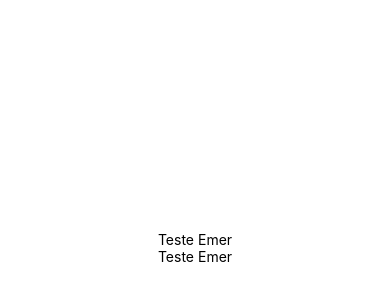
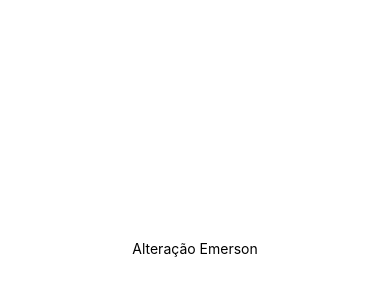
Before and after one commit to DumbG1rlInLif3/ConsultaCep, a React Native app: screen / in a window 390 px wide. Shown: the part 174-474 px from the top of the page. Built offline with nearby package versions, Linux system fonts and the light colour scheme.

Commit message:
teste emerson

```diff
--- a/App.js
+++ b/App.js
@@ -5,8 +5,7 @@ export default function App() {
   return (
     <View style={styles.container}>
 
-      <Text>Teste Emer</Text>
-      <Text>Teste Emer</Text>
+      <Text>Alteração Emerson</Text>
 
       <StatusBar style="auto" />
     </View>
```
